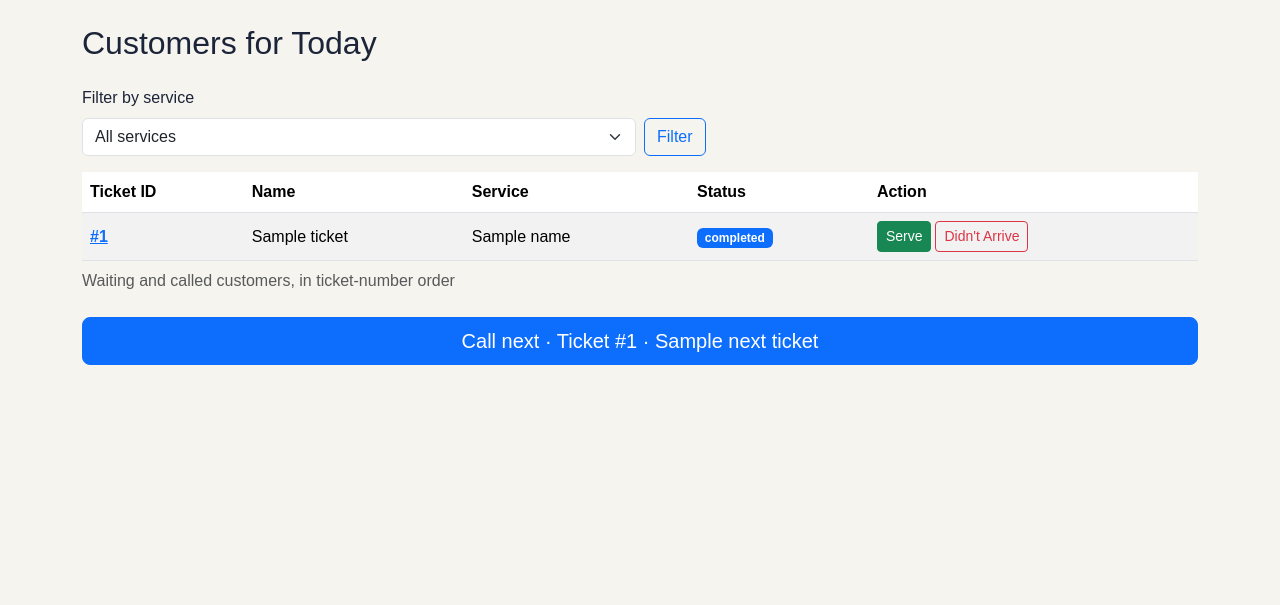
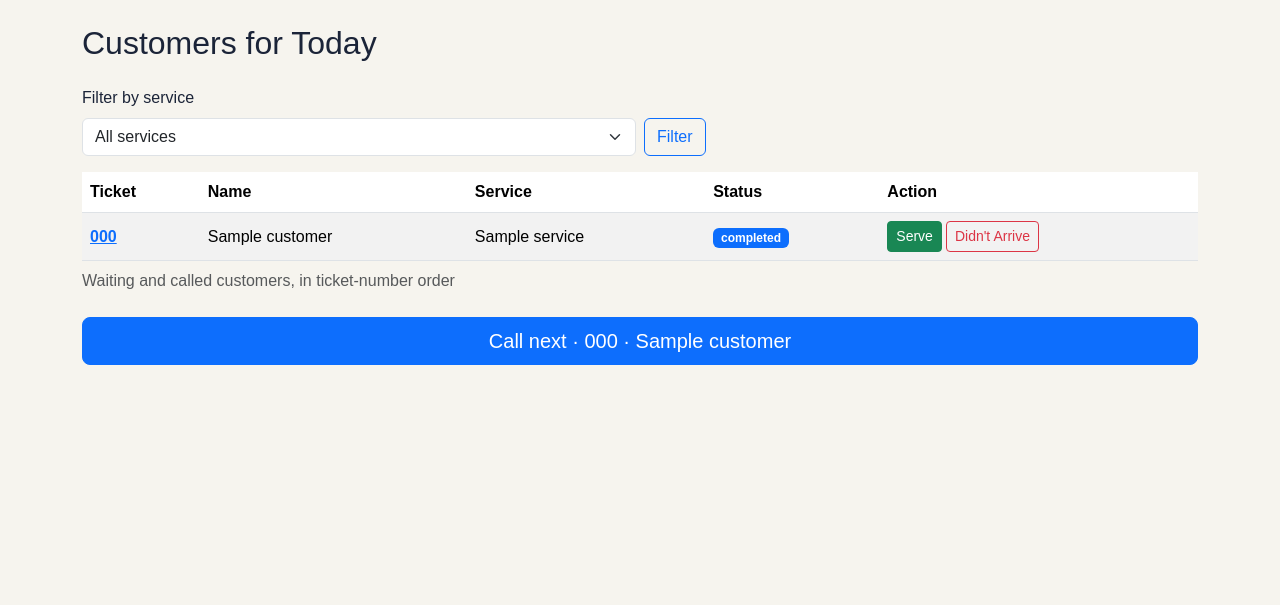
Before and after one commit to Pintakasi/CCC181, a Flask app: template my-app/templates/staff.html in a window 1280 px wide. Shown: the part 56-661 px from the top of the page. Run offline with Flask 3, Linux system fonts and the light colour scheme; tables that the repository leaves empty hold one stand-in row (values such as "Sample post"); the template is opened without the code that fills it: values that come from a table or form of the project are taken from there, most other values are stand-ins (such as "Sample title", 1, 10 or a date in 2020).

Commit message:
Fixed StaffDashboard: lists waiting and called tickets in the order they joined, filters by service, and shows each person's name (#3)

```diff
--- a/my-app/app.py
+++ b/my-app/app.py
@@ -17,6 +17,7 @@ from dotenv import load_dotenv
 from flask_migrate import Migrate
 from sqlalchemy import func
 from sqlalchemy.exc import SQLAlchemyError
+from sqlalchemy.orm import selectinload
 
 from models import Customer, Technician, Service, Ticket, ServicesChosen, DevicePhoto, db
 
@@ -306,46 +307,49 @@ def join():
 @app.get("/staff")
 def staff_dashboard():
     service_id = request.args.get("service_id", type=int)
-    service_ids = {service["id"] for service in SERVICES}
-    if service_id is not None and service_id not in service_ids:
-        abort(404)
+    if service_id is not None:
+        db.get_or_404(Service, service_id)
 
-    queue = sorted(
-        (ticket for ticket in TICKETS if ticket["status"] in ("waiting", "called")),
-        key=lambda ticket: ticket["number"],
-    )
+    queue_query = db.select(Ticket).where(Ticket.status.in_(("waiting", "called")))
     if service_id is not None:
-        queue = [ticket for ticket in queue if ticket["service_id"] == service_id]
+        matching_ticket_ids = db.select(ServicesChosen.ticket_id).where(
+            ServicesChosen.service_id == service_id
+        )
+        queue_query = queue_query.where(Ticket.id.in_(matching_ticket_ids))
 
-    waiting_by_service = {
-        service["id"]: sum(
-            ticket["service_id"] == service["id"] and ticket["status"] == "waiting"
-            for ticket in TICKETS
-        )
-        for service in SERVICES
-    }
-    names = {service["id"]: service["name"] for service in SERVICES}
-    next_ticket = next((ticket for ticket in queue if ticket["status"] == "waiting"), None)
+    queue = db.session.scalars(
+        queue_query.options(
+            selectinload(Ticket.customer),
+            selectinload(Ticket.chosen_services).selectinload(ServicesChosen.service),
+        ).order_by(Ticket.created_at, Ticket.id)
+    ).all()
+    next_ticket = next((ticket for ticket in queue if ticket.status == "waiting"), None)
     return render_template(
         "staff.html",
         queue=queue,
-        services=SERVICES,
-        names=names,
+        services=all_services(),
         selected=service_id,
         next_ticket=next_ticket,
-        waiting_by_service=waiting_by_service,
     )
 
 
 @app.post("/staff/tickets/<int:ticket_id>/<action>")
 def staff_action(ticket_id, action):
-    new_status = {"call": "called", "serve": "served", "no-show": "no-show"}.get(action)
-    ticket_data = next((ticket for ticket in TICKETS if ticket["number"] == ticket_id), None)
-    if ticket_data is None or new_status is None:
+    new_status = {"call": "called", "serve": "completed", "no-show": "no_show"}.get(action)
+    if new_status is None:
         abort(404)
 
-    ticket_data["status"] = new_status
-    flash(f"Ticket #{ticket_id} marked {new_status}.", "info")
+    ticket_data = db.get_or_404(Ticket, ticket_id)
+    ticket_data.status = new_status
+    try:
+        db.session.commit()
+    except SQLAlchemyError:
+        db.session.rollback()
+        app.logger.exception("Failed to update ticket %s status.", ticket_id)
+        flash("The ticket status could not be updated. Please try again.", "danger")
+        return redirect(url_for("staff_dashboard"))
+
+    flash(f"Ticket {ticket_data.ticket_code} marked {new_status.replace('_', ' ')}.", "info")
     service_id = request.form.get("service_id", type=int)
     redirect_args = {"service_id": service_id} if service_id is not None else {}
     return redirect(url_for("staff_dashboard", **redirect_args))
--- a/my-app/templates/staff.html
+++ b/my-app/templates/staff.html
@@ -27,7 +27,7 @@
         <caption>Waiting and called customers, in ticket-number order</caption>
         <thead>
           <tr>
-            <th scope="col">Ticket ID</th>
+            <th scope="col">Ticket</th>
             <th scope="col">Name</th>
             <th scope="col">Service</th>
             <th scope="col">Status</th>
@@ -38,10 +38,16 @@
           {% for ticket in queue %}
             <tr>
               <th scope="row">
-                <a href="{{ url_for('ticket', ticket_id=ticket.number) }}">#{{ ticket.number }}</a>
+                <a href="{{ url_for('ticket', ticket_id=ticket.id) }}">{{ ticket.ticket_code }}</a>
               </th>
-              <td>{{ ticket.name }}</td>
-              <td>{{ names[ticket.service_id] }}</td>
+              <td>{{ ticket.customer.name }}</td>
+              <td>
+                {% for chosen in ticket.chosen_services %}
+                  {% if not loop.first %}, {% endif %}{{ chosen.service.name }}
+                {% else %}
+                  <span class="text-body-secondary">No service selected</span>
+                {% endfor %}
+              </td>
               <td>
                 <span class="badge text-bg-{% if ticket.status == 'waiting' %}warning{% else %}primary{% endif %}">
                   {{ ticket.status }}
@@ -51,30 +57,30 @@
                 <div class="d-flex flex-wrap gap-1">
                   {% if ticket.status == 'waiting' %}
                     <form method="post"
-                          action="{{ url_for('staff_action', ticket_id=ticket.number, action='call') }}">
+                          action="{{ url_for('staff_action', ticket_id=ticket.id, action='call') }}">
                       {% if selected is not none %}
                         <input type="hidden" name="service_id" value="{{ selected }}">
                       {% endif %}
                       <button type="submit" class="btn btn-sm btn-outline-primary"
-                              aria-label="Call ticket {{ ticket.number }}">Call</button>
+                              aria-label="Call ticket {{ ticket.ticket_code }}">Call</button>
                     </form>
                   {% else %}
                     <form method="post"
-                          action="{{ url_for('staff_action', ticket_id=ticket.number, action='serve') }}">
+                          action="{{ url_for('staff_action', ticket_id=ticket.id, action='serve') }}">
                       {% if selected is not none %}
                         <input type="hidden" name="service_id" value="{{ selected }}">
                       {% endif %}
                       <button type="submit" class="btn btn-sm btn-success"
-                              aria-label="Mark ticket {{ ticket.number }} as served">Serve</button>
+                              aria-label="Mark ticket {{ ticket.ticket_code }} as completed">Serve</button>
                     </form>
                   {% endif %}
                   <form method="post"
-                        action="{{ url_for('staff_action', ticket_id=ticket.number, action='no-show') }}">
+                        action="{{ url_for('staff_action', ticket_id=ticket.id, action='no-show') }}">
                     {% if selected is not none %}
                       <input type="hidden" name="service_id" value="{{ selected }}">
                     {% endif %}
                     <button type="submit" class="btn btn-sm btn-outline-danger"
-                            aria-label="Mark ticket {{ ticket.number }} as no-show">Didn't Arrive</button>
+                            aria-label="Mark ticket {{ ticket.ticket_code }} as no-show">Didn't Arrive</button>
                   </form>
                 </div>
               </td>
@@ -86,13 +92,13 @@
 
       {% if next_ticket %}
     <form method="post"
-          action="{{ url_for('staff_action', ticket_id=next_ticket.number, action='call') }}"
+          action="{{ url_for('staff_action', ticket_id=next_ticket.id, action='call') }}"
           class="mb-4">
       {% if selected is not none %}
         <input type="hidden" name="service_id" value="{{ selected }}">
       {% endif %}
       <button type="submit" class="btn btn-primary btn-lg w-100">
-        Call next · Ticket #{{ next_ticket.number }} · {{ next_ticket.name }}
+        Call next · {{ next_ticket.ticket_code }} · {{ next_ticket.customer.name }}
       </button>
     </form>
   {% else %}
```
